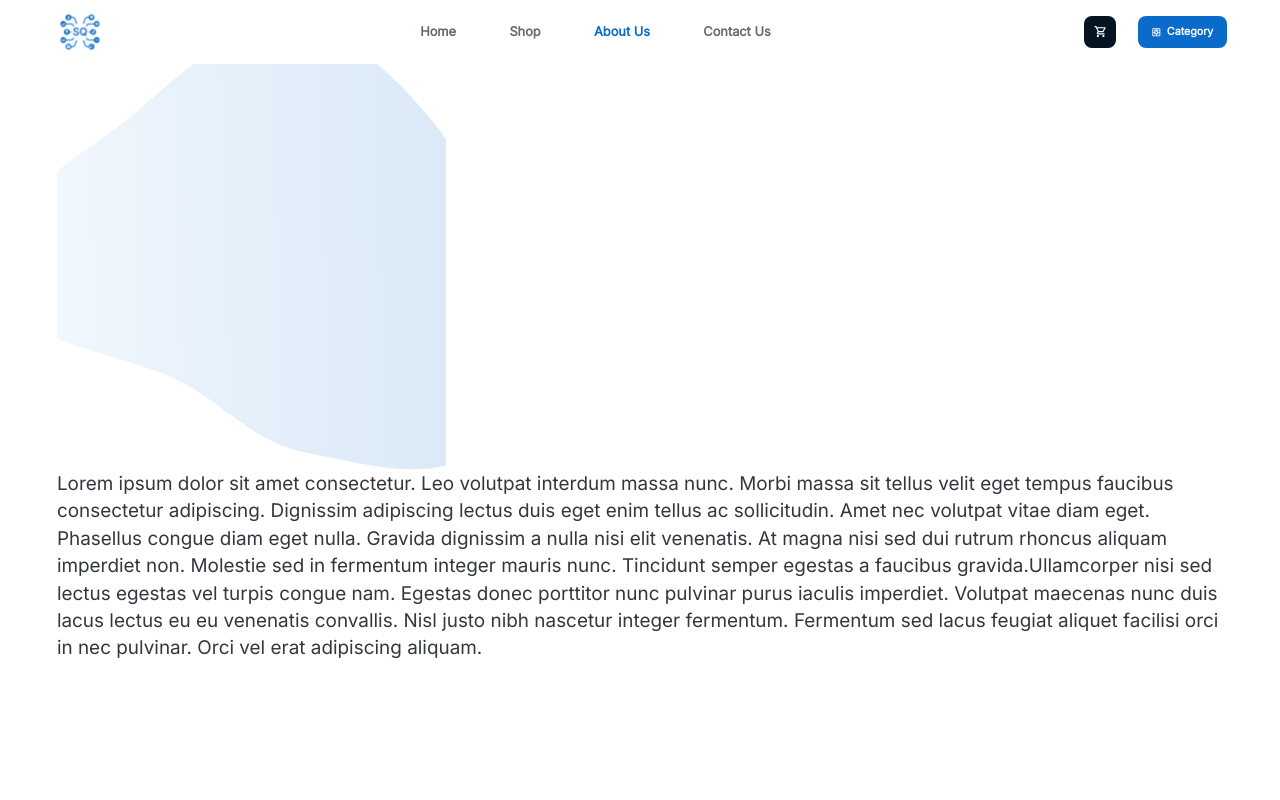
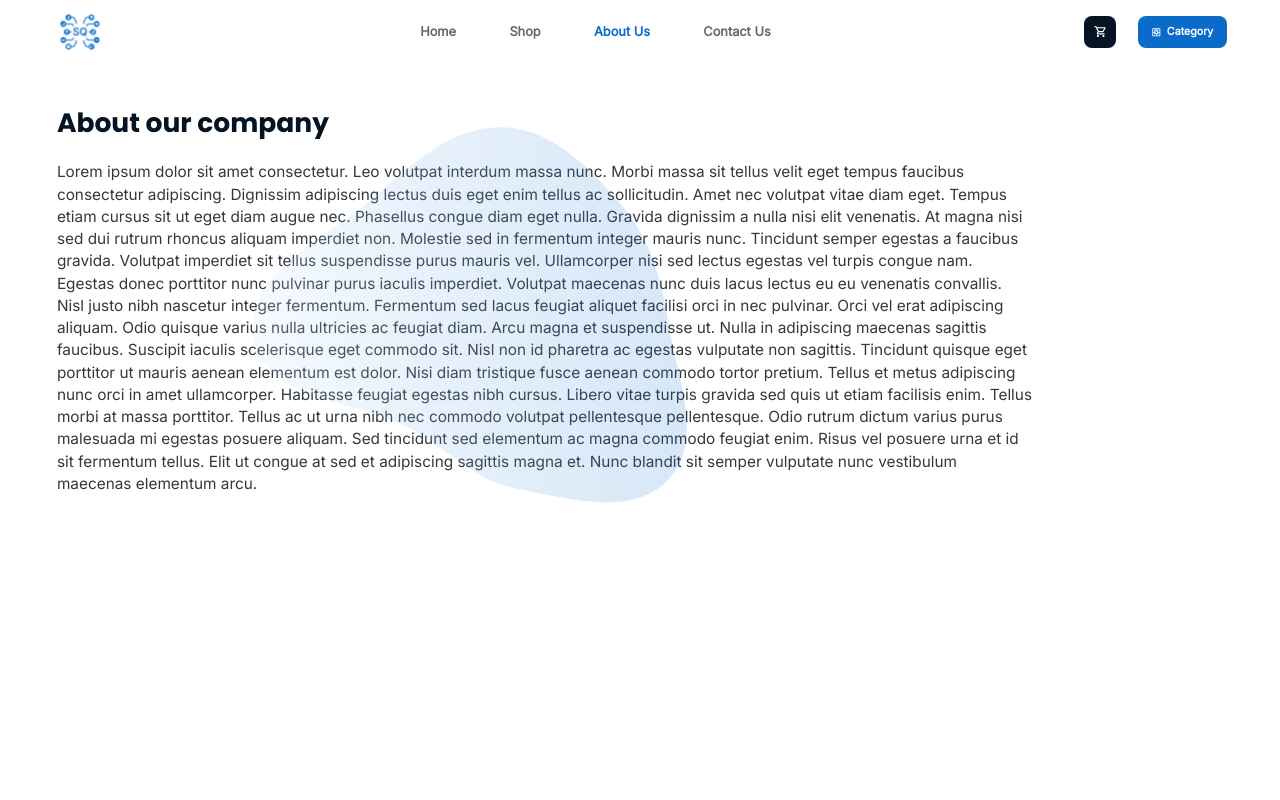
Before and after one commit to Flori1234657/shqip-computers, a React (Vite) app: page /about-us in a window 1280 px wide. Shown: the top 800 px of the page. Built offline with nearby package versions, Linux system fonts and the light colour scheme.

Commit message:
feat(style): :lipstick: about-us page res < 1920

```diff
--- a/src/app/routes/AboutUs.tsx
+++ b/src/app/routes/AboutUs.tsx
@@ -4,23 +4,69 @@ import Blob from 'src/assets/images/svg/about-us/blob.svg';
 
 export default function AboutUs() {
     return (
-        <Stack>
-            <Typography>About our company</Typography>
-            <Image ratio='0.88/1' src={Blob} width='17.116rem' alt='blob' />
-            <Typography>
+        <Stack
+            position='relative'
+            sx={{
+                mt: { xs: '4.25rem', md: '4.688rem' },
+                gap: { xs: '1rem' },
+                minHeight: { sm: '50vh', md: '70vh' },
+                maxWidth: { md: '42.861rem' },
+            }}
+        >
+            <Typography
+                level='title-md'
+                fontSize={{ xs: '1.2rem', md: '1.166rem' }}
+                sx={(theme) => ({ color: theme.palette.primary[900] })}
+            >
+                About our company
+            </Typography>
+            <Image
+                ratio='0.88/1'
+                src={Blob}
+                width={{ xs: '19.5rem', md: '19.131rem' }}
+                objectFit='contain'
+                otherStyles={{
+                    position: 'absolute',
+                    top: { xs: '4.875rem', sm: 0, md: '-1.7rem' },
+                    left: { xs: '-1.375rem', md: '8.563rem' },
+                }}
+                alt='blob'
+            />
+            <Typography
+                level='body-md'
+                fontSize={{ md: '0.675rem' }}
+                sx={(theme) => ({ color: theme.palette.neutral[700] })}
+            >
                 Lorem ipsum dolor sit amet consectetur. Leo volutpat interdum
                 massa nunc. Morbi massa sit tellus velit eget tempus faucibus
                 consectetur adipiscing. Dignissim adipiscing lectus duis eget
                 enim tellus ac sollicitudin. Amet nec volutpat vitae diam eget.
-                Phasellus congue diam eget nulla. Gravida dignissim a nulla nisi
-                elit venenatis. At magna nisi sed dui rutrum rhoncus aliquam
-                imperdiet non. Molestie sed in fermentum integer mauris nunc.
-                Tincidunt semper egestas a faucibus gravida.Ullamcorper nisi sed
-                lectus egestas vel turpis congue nam. Egestas donec porttitor
-                nunc pulvinar purus iaculis imperdiet. Volutpat maecenas nunc
-                duis lacus lectus eu eu venenatis convallis. Nisl justo nibh
-                nascetur integer fermentum. Fermentum sed lacus feugiat aliquet
-                facilisi orci in nec pulvinar. Orci vel erat adipiscing aliquam.
+                Tempus etiam cursus sit ut eget diam augue nec. Phasellus congue
+                diam eget nulla. Gravida dignissim a nulla nisi elit venenatis.
+                At magna nisi sed dui rutrum rhoncus aliquam imperdiet non.
+                Molestie sed in fermentum integer mauris nunc. Tincidunt semper
+                egestas a faucibus gravida. Volutpat imperdiet sit tellus
+                suspendisse purus mauris vel. Ullamcorper nisi sed lectus
+                egestas vel turpis congue nam. Egestas donec porttitor nunc
+                pulvinar purus iaculis imperdiet. Volutpat maecenas nunc duis
+                lacus lectus eu eu venenatis convallis. Nisl justo nibh nascetur
+                integer fermentum. Fermentum sed lacus feugiat aliquet facilisi
+                orci in nec pulvinar. Orci vel erat adipiscing aliquam. Odio
+                quisque varius nulla ultricies ac feugiat diam. Arcu magna et
+                suspendisse ut. Nulla in adipiscing maecenas sagittis faucibus.
+                Suscipit iaculis scelerisque eget commodo sit. Nisl non id
+                pharetra ac egestas vulputate non sagittis. Tincidunt quisque
+                eget porttitor ut mauris aenean elementum est dolor. Nisi diam
+                tristique fusce aenean commodo tortor pretium. Tellus et metus
+                adipiscing nunc orci in amet ullamcorper. Habitasse feugiat
+                egestas nibh cursus. Libero vitae turpis gravida sed quis ut
+                etiam facilisis enim. Tellus morbi at massa porttitor. Tellus ac
+                ut urna nibh nec commodo volutpat pellentesque pellentesque.
+                Odio rutrum dictum varius purus malesuada mi egestas posuere
+                aliquam. Sed tincidunt sed elementum ac magna commodo feugiat
+                enim. Risus vel posuere urna et id sit fermentum tellus. Elit ut
+                congue at sed et adipiscing sagittis magna et. Nunc blandit sit
+                semper vulputate nunc vestibulum maecenas elementum arcu.
             </Typography>
         </Stack>
     );
```
